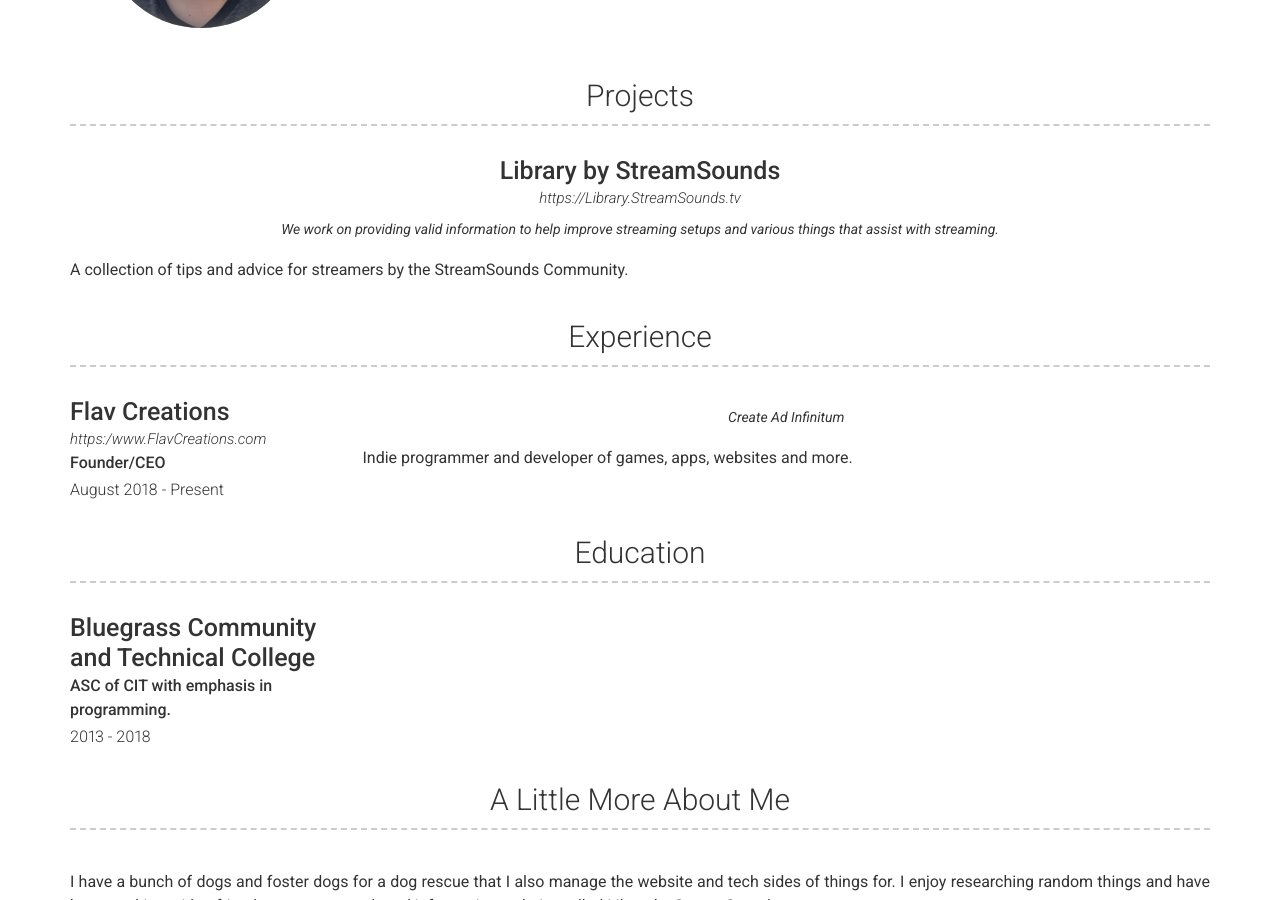
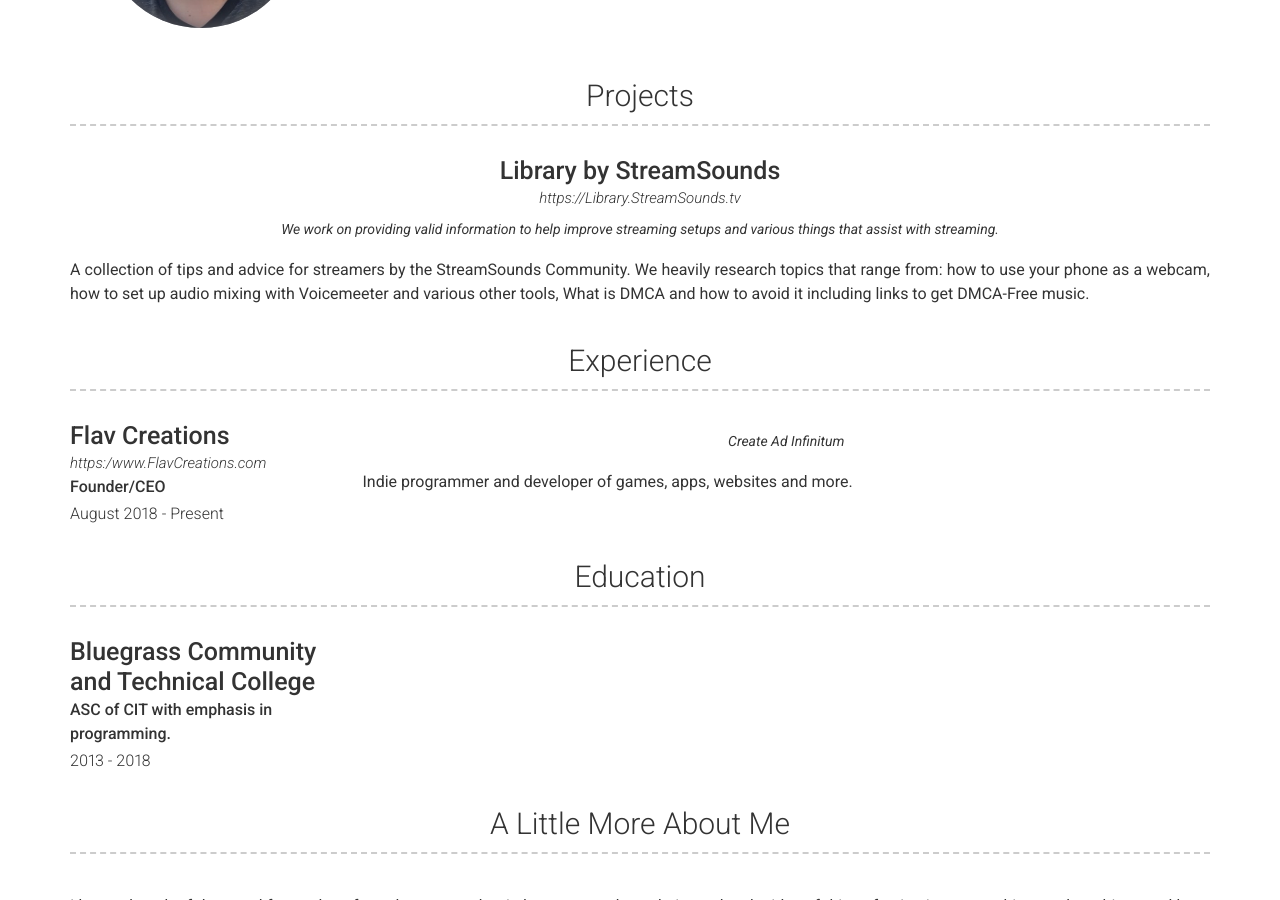
Before and after one commit to FlavCreations/resume.flavcreations.com, a Jekyll site: the page built from index.md, in a window 1280 px wide and 900 px high, scrolled down 451 px. Built offline with Jekyll 4.4.1, drawn with Linux system fonts in a browser that asks for light colours; nearby versions of some CDN libraries.

Commit message:
Update projects.yml

```diff
--- a/_data/projects.yml
+++ b/_data/projects.yml
@@ -6,4 +6,4 @@
   quote: >
     We work on providing valid information to help improve streaming setups and various things that assist with streaming.
   description: | # this will include new lines to allow paragraphs
-    A collection of tips and advice for streamers by the StreamSounds Community.
+    A collection of tips and advice for streamers by the StreamSounds Community. We heavily research topics that range from: how to use your phone as a webcam, how to set up audio mixing with Voicemeeter and various other tools, What is DMCA and how to avoid it including links to get DMCA-Free music.
```
